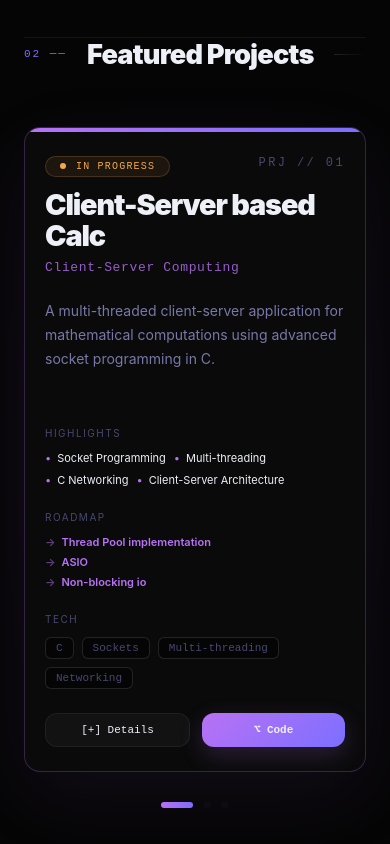
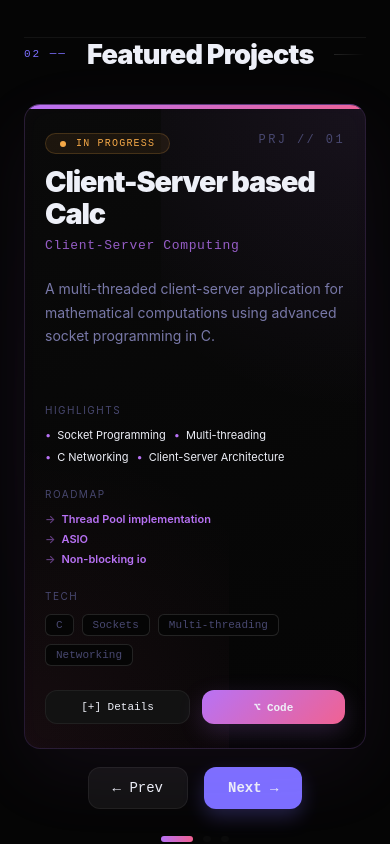
Before and after one commit to Neel092/neel.portfolio, a React (Vite) app: page / in a window 390 px wide. Shown: the part 2620-3464 px from the top of the page. Built offline with nearby package versions, Linux system fonts and the light colour scheme.

Commit message:
2nd project status is updated from inprogress to done

```diff
--- a/src/components/Projects/ProjectCard.jsx
+++ b/src/components/Projects/ProjectCard.jsx
@@ -22,17 +22,43 @@ export default function ProjectCard({ project, active }) {
       style={{
         width: "100%",
         minHeight: isMobile ? 400 : 480,
-        background: C.surface,
+        background: `linear-gradient(165deg, ${C.surface} 0%, ${C.bg} 100%)`,
         borderRadius: isMobile ? 16 : 24,
-        border: `1px solid ${active ? project.gradFrom + "40" : C.border}`,
+        border: `1px solid ${active ? project.gradFrom + "30" : C.border}`,
+        borderTop: active ? `1px solid ${project.gradFrom}80` : `1px solid ${C.border}`,
         overflow: "hidden",
         display: "flex",
         flexDirection: "column",
         position: "relative",
-        boxShadow: active ? `0 24px 80px ${project.gradFrom}15` : "none",
-        transition: "border-color 0.4s, box-shadow 0.4s",
+        boxShadow: active ? `0 24px 80px ${project.gradFrom}10, inset 0 0 20px ${project.gradFrom}05` : "none",
+        transition: "all 0.4s cubic-bezier(0.4, 0, 0.2, 1)",
       }}
     >
+      {/* Mesh Gradient Backgrounds */}
+      {active && (
+        <>
+          <div style={{
+            position: "absolute",
+            top: 0,
+            right: 0,
+            width: "60%",
+            height: "60%",
+            background: `radial-gradient(circle at 100% 0%, ${project.gradFrom}15 0%, transparent 70%)`,
+            zIndex: 0,
+            pointerEvents: "none",
+          }} />
+          <div style={{
+            position: "absolute",
+            bottom: 0,
+            left: 0,
+            width: "60%",
+            height: "60%",
+            background: `radial-gradient(circle at 0% 100%, ${project.gradTo}12 0%, transparent 70%)`,
+            zIndex: 0,
+            pointerEvents: "none",
+          }} />
+        </>
+      )}
       {/* Large background number for depth */}
       {!isMobile && (
         <div
@@ -215,7 +241,7 @@ export default function ProjectCard({ project, active }) {
           </div>
         </div>
 
-        <div style={{ display: "flex", gap: 12, marginTop: "auto", flexWrap: "wrap" }}>
+        <div style={{ display: "flex", gap: 12, marginTop: "auto", flexWrap: "wrap", justifyContent: isMobile ? "stretch" : "center" }}>
           <button
             onClick={() => setOpen((v) => !v)}
             style={{
--- a/src/components/Projects/ProjectsSection.jsx
+++ b/src/components/Projects/ProjectsSection.jsx
@@ -57,13 +57,13 @@ export default function ProjectsSection() {
           display: "flex",
           alignItems: "center",
           justifyContent: "center",
-          minHeight: isMobile ? 400 : 520,
+          height: isMobile ? 600 : 520,
         }}
       >
         {/* Navigation Buttons */}
         {!isMobile && (
           <>
-            <div style={{ position: "absolute", left: -30, zIndex: 20 }}>
+            <div style={{ position: "absolute", left: -30, zIndex: 20, top: "50%", transform: "translateY(-50%)" }}>
               <motion.button
                 whileHover={{ scale: 1.1, backgroundColor: C.surfaceHigh }}
                 whileTap={{ scale: 0.9 }}
@@ -88,7 +88,7 @@ export default function ProjectsSection() {
               </motion.button>
             </div>
 
-            <div style={{ position: "absolute", right: -30, zIndex: 20 }}>
+            <div style={{ position: "absolute", right: -30, zIndex: 20, top: "50%", transform: "translateY(-50%)" }}>
               <motion.button
                 whileHover={{ scale: 1.1, backgroundColor: C.surfaceHigh }}
                 whileTap={{ scale: 0.9 }}
@@ -167,8 +167,52 @@ export default function ProjectsSection() {
 
       </div>
 
-      {/* Navigation dots */}
-      <div style={{ display: "flex", gap: 10, marginTop: 30, alignItems: "center", justifyContent: "center" }}>
+      {/* Navigation for Mobile & Dots */}
+      <div style={{
+        display: "flex",
+        flexDirection: "column",
+        alignItems: "center",
+        gap: 20,
+        marginTop: 40
+      }}>
+        {isMobile && (
+          <div style={{ display: "flex", gap: 16 }}>
+            <motion.button
+              whileTap={{ scale: 0.9 }}
+              onClick={handlePrev}
+              style={{
+                padding: "12px 24px",
+                borderRadius: 12,
+                background: C.surfaceHigh,
+                border: `1px solid ${C.border}`,
+                color: C.text,
+                fontSize: 14,
+                fontFamily: "monospace"
+              }}
+            >
+              ← Prev
+            </motion.button>
+            <motion.button
+              whileTap={{ scale: 0.9 }}
+              onClick={handleNext}
+              style={{
+                padding: "12px 24px",
+                borderRadius: 12,
+                background: C.accent,
+                border: "none",
+                color: C.text,
+                fontSize: 14,
+                fontFamily: "monospace",
+                fontWeight: "bold",
+                boxShadow: `0 8px 20px ${C.accent}40`
+              }}
+            >
+              Next →
+            </motion.button>
+          </div>
+        )}
+
+        <div style={{ display: "flex", gap: 10, alignItems: "center", justifyContent: "center", height: 20 }}>
           {projects.map((p, i) => (
             <button
               key={p.id}
@@ -183,13 +227,14 @@ export default function ProjectsSection() {
                 background: i === activeIdx ? `linear-gradient(90deg, ${p.gradFrom}, ${p.gradTo})` : C.border,
                 border: "none",
                 cursor: "pointer",
-              transition: "all 0.3s ease",
+                transition: "all 0.3s cubic-bezier(0.4, 0, 0.2, 1)",
                 padding: 0,
                 opacity: i === activeIdx ? 1 : 0.4,
               }}
             />
           ))}
         </div>
+      </div>
     </section>
   );
 }
--- a/src/constants/data.js
+++ b/src/constants/data.js
@@ -7,7 +7,7 @@ export const projects = [
     status: "In Progress",
     statusColor: C.accent3,
     gradFrom: C.purple,
-    gradTo: C.accent,
+    gradTo: C.pink,
     name: "Client-Server based Calc",
     subtitle: "Client-Server Computing",
     desc: "A multi-threaded client-server application for mathematical computations using advanced socket programming in C.",
@@ -21,17 +21,17 @@ export const projects = [
   {
     id: 2,
     num: "02",
-    status: "In Progress",
+    status: "Done",
     statusColor: C.accent,
-    gradFrom: C.accent,
-    gradTo: C.accent2,
-    name: "DSA Tracker",
+    gradFrom: C.accent2,
+    gradTo: C.cyan,
+    name: "CodePulse",
     subtitle: "Algorithm Progress Dashboard",
     desc: "A feature-rich dashboard built to track coding progress across platforms, featuring data visualization and performance analytics.",
     highlights: ["MERN Stack", "Data Visualization", "Analytics", "Progress Tracking"],
     tech: ["React", "Node.js", "Express", "MongoDB", "Recharts"],
     detail: "Developed a comprehensive system to monitor DSA preparation, integrated with performance metrics and structured problem-solving sheets.",
-    github: "https://github.com/Neel092/DSA_Tracker",
+    github: "https://github.com/Neel092/CodePulse",
     live: "#",
   },
   {
@@ -39,7 +39,7 @@ export const projects = [
     num: "03",
     status: "Live",
     statusColor: C.accent2,
-    gradFrom: C.pink,
+    gradFrom: C.accent,
     gradTo: C.purple,
     name: "Dev Portfolio",
     subtitle: "Cinematic Web Experience",
```
Lines whose indentation alone changed are shown as unchanged.
